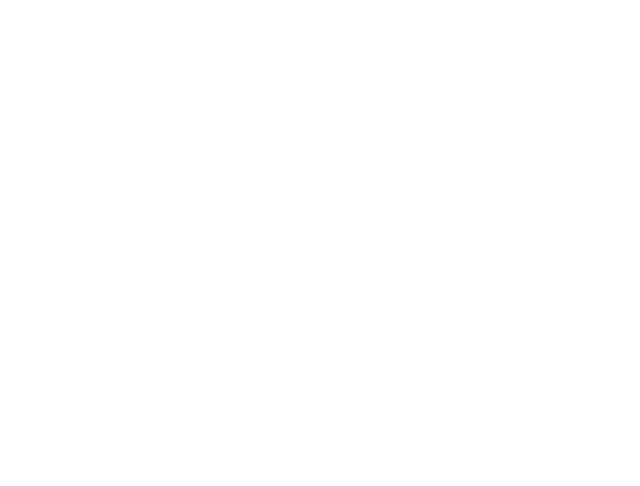
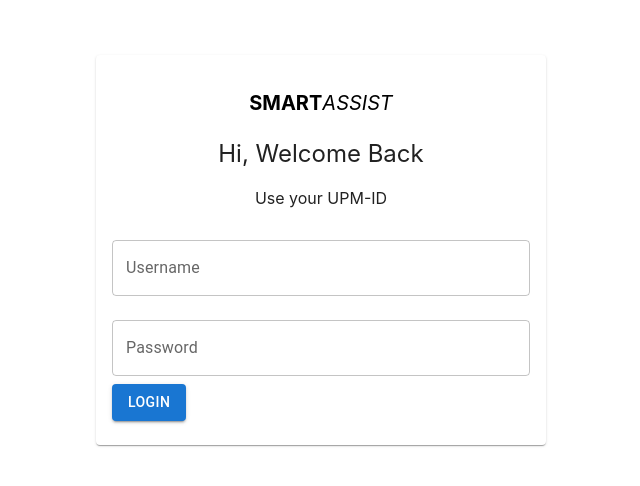
Before and after one commit to tyxyah/smartassist, a React (Create React App) app in the folder frontend/: page / in a window 1280 px wide. Before the commit this address had no page. Shown: the part 150-636 px from the top of the page, without its empty margins (319-959 px from the left). Built offline with nearby package versions, Linux system fonts and the light colour scheme.

Commit message:
create login page

```diff
--- a/frontend/src/App.js
+++ b/frontend/src/App.js
@@ -11,7 +11,7 @@
       <Routes>
       <Route path="/Profile" element={<ProfilePage />} />
         <Route path="/AcademicProgress" element={<ProgressPage />} />
-        <Route path="/Dashboard" element={<DashboardPage />} />
+        <Route path="/" element={<DashboardPage />} />
         <Route path="/Suggestion" element={<SuggestionPage />} />
         <Route path="/History" element={<HistoryPage />} />
       </Routes>
--- a/frontend/src/components/SideBar.js
+++ b/frontend/src/components/SideBar.js
@@ -18,9 +18,9 @@
 export default function PermanentDrawerLeft() {
   const items = [
     { text: 'Profile', icon: <PermIdentityOutlinedIcon />, link: 'Profile' },
-    { text: 'Dashboard', icon: <DashboardCustomizeOutlinedIcon />, link: 'Dashboard' },
+    { text: 'Dashboard', icon: <DashboardCustomizeOutlinedIcon />, link: ' ' },
+    { text: 'Course Plan', icon: <EditCalendarOutlinedIcon />, link: 'Suggestion' },
     { text: 'Academic Progress', icon: <ShowChartOutlinedIcon />, link: 'AcademicProgress' },
-    { text: 'Course Plan', icon: <EditCalendarOutlinedIcon />, link: 'Suggestion' },
     { text: 'History', icon: <HistoryOutlinedIcon />, link: 'History' },
   ];
 
--- a/frontend/src/index.js
+++ b/frontend/src/index.js
@@ -1,7 +1,8 @@
 import React from "react";
 import ReactDOM from "react-dom/client";
 import "./index.css";
-import App from './App';
+//import App from './App';
+import LoginPage from "./pages/LoginPage";
 
 <link
   rel="stylesheet"
@@ -11,6 +12,6 @@
 const root = ReactDOM.createRoot(document.getElementById("root"));
 root.render(
   <React.StrictMode>
-    <App />
+    <LoginPage />
   </React.StrictMode>
 );
--- /dev/null
+++ b/frontend/src/pages/LoginPage.js
@@ -0,0 +1,84 @@
+// LoginPage.js
+import React, { useState } from "react";
+import Card from "@mui/material/Card";
+import CardContent from "@mui/material/CardContent";
+import TextField from "@mui/material/TextField";
+import Button from "@mui/material/Button";
+
+const LoginPage = () => {
+  const [username, setUsername] = useState("");
+  const [password, setPassword] = useState("");
+
+  const handleLogin = () => {
+    // Implement your login logic here
+    console.log("Login clicked");
+    console.log("Username:", username);
+    console.log("Password:", password);
+  };
+
+  return (
+    <div
+      style={{
+        display: "flex",
+        justifyContent: "center",
+        alignItems: "center",
+        height: "100vh",
+      }}
+    >
+      <Card sx={{width: 450}}>
+        <CardContent>
+          <p
+            style={{
+              textAlign: "center",
+              marginBottom: "20px",
+              fontSize: "20px",
+              color: "black"
+            }}
+          >
+            <strong>SMART</strong>
+            <i>ASSIST</i>
+          </p>
+          <p
+          style={{
+            textAlign: "center",
+            marginBottom: "20px",
+            fontSize: "24px",
+          }}
+          >
+           Hi, Welcome Back
+            </p>
+          <p style={{
+            textAlign: "center",}}
+          >Use your UPM-ID</p>
+
+          <TextField
+            label="Username"
+            variant="outlined"
+            margin="normal"
+            fullWidth
+            value={username}
+            onChange={(e) => setUsername(e.target.value)}
+          />
+          <TextField
+            label="Password"
+            type="password"
+            variant="outlined"
+            margin="normal"
+            fullWidth
+            value={password}
+            onChange={(e) => setPassword(e.target.value)}
+          />
+          <Button
+            variant="contained"
+            color="primary"
+            onClick={handleLogin}
+          >
+            Login
+          </Button>
+        </CardContent>
+      </Card>
+    </div>
+  );
+};
+
+export default LoginPage;
```
Also changed, not shown: frontend/src/components/CoursePlan.js (line endings or trailing spaces).
